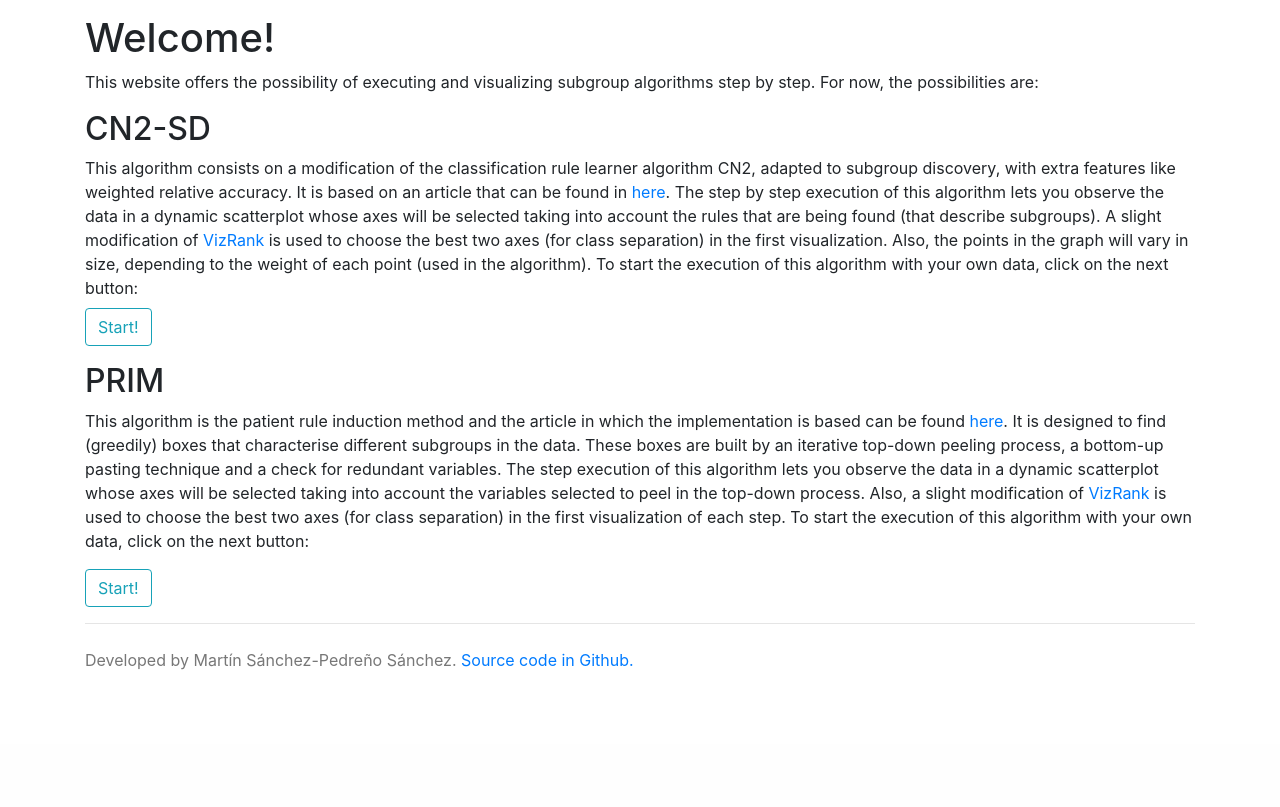
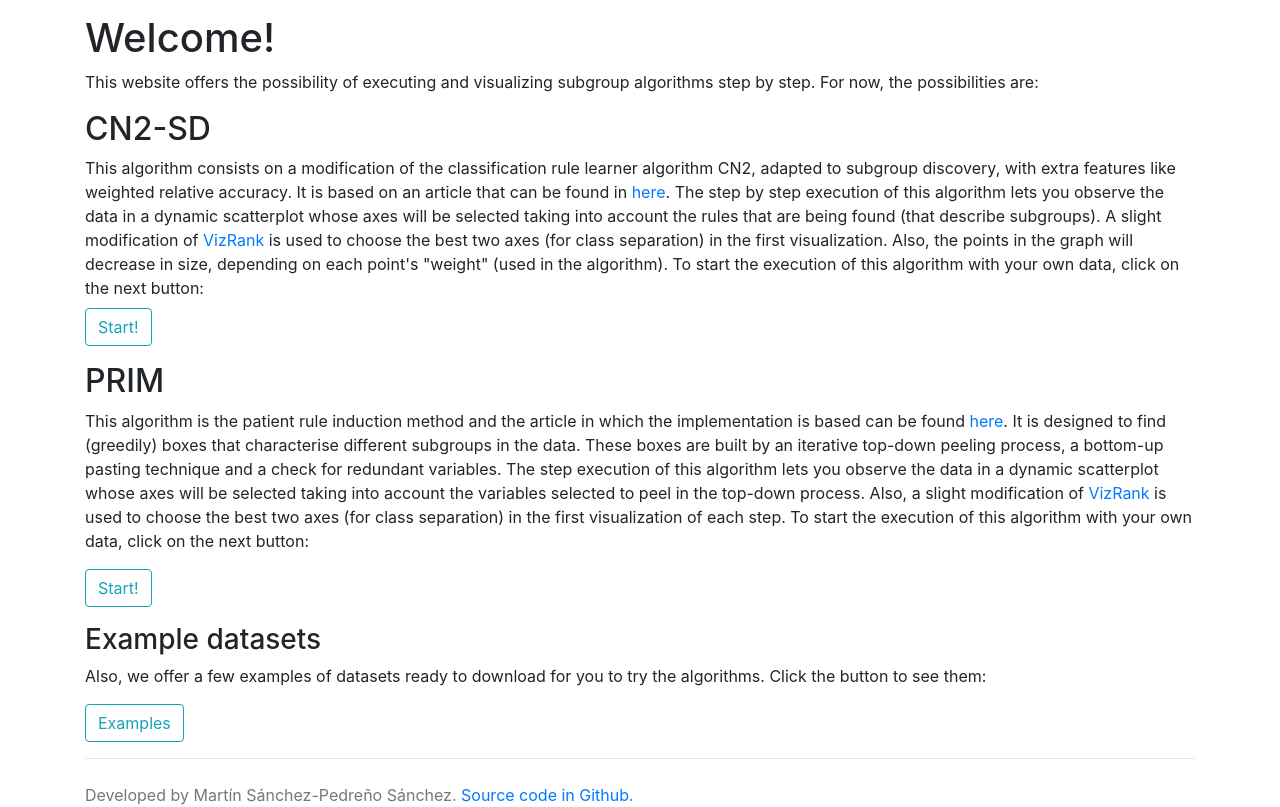
Before and after one commit to martinsps/Visualization_SD, a Flask app: page / in a window 1280 px wide. Shown: the part 56-863 px from the top of the page. Before the commit the page ends 726 px from the top, so only its background shows below. Run offline with Flask 2, Linux system fonts and the light colour scheme; some libraries are stand-ins or nearby versions.

Commit message:
Changed title and added link to examples

```diff
--- a/application/templates/index.html
+++ b/application/templates/index.html
@@ -1,7 +1,7 @@
 {% extends "base.html" %}
 
 {% block title %}
-Página principal
+Main page
 {% endblock %}
 
 {% block content %}
@@ -19,7 +19,7 @@ Página principal
         are being found (that describe subgroups). A slight modification of
         <a href="https://www.researchgate.net/publication/225719533_VizRank_Data_Visualization_Guided_by_Machine_Learning"
         >VizRank</a> is used to choose the best two axes (for class separation) in the first visualization. Also, the points
-        in the graph will vary in size, depending to the weight of each point (used in the algorithm). To start
+        in the graph will decrease in size, depending on each point's "weight" (used in the algorithm). To start
         the execution of this algorithm with your own data, click on the next button: <br>
 
         <a class="btn btn-outline-info mt-2" href="{{ url_for('.cn2') }}"> Start! </a>
@@ -42,6 +42,13 @@ Página principal
 
     </p>
 
+    <h3>Example datasets</h3>
+    <p>
+        Also, we offer a few examples of datasets ready to download for you to try the algorithms. Click the button
+        to see them: <br>
+        <a class="btn btn-outline-info mt-3" href="{{ url_for('.examples_main') }}"> Examples </a>
+
+    </p>
 
     <footer class="footer">
         Developed by Martín Sánchez-Pedreño Sánchez. <a href="https://github.com/martinsps/Visualization_SD">Source code in Github.</a>
```
